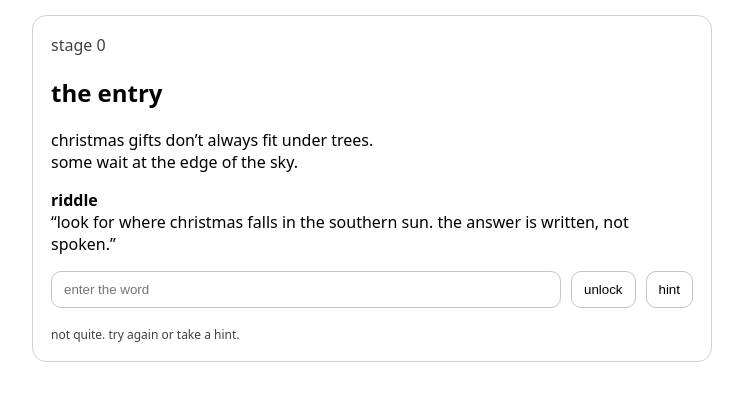
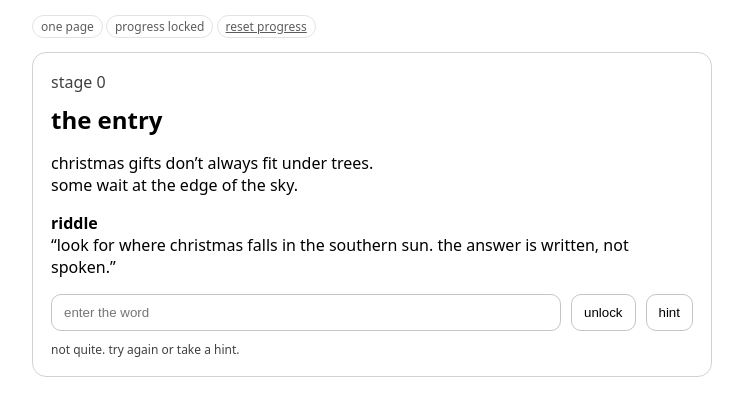
Before and after one commit to mackmar134/xmas-hunt, a plain HTML site: page index.html in a window 1280 px wide. Both pictures are taken after a click on the button "unlock". Shown: the part 55-470 px from the top of the page, without its empty margins (268-1011 px from the left). Drawn offline with Linux system fonts and the light colour scheme.

Commit message:
initial scavenger hunt

```diff
--- a/index.html
+++ b/index.html
@@ -9,26 +9,41 @@
     body { margin:0; font-family: system-ui, -apple-system, Segoe UI, Roboto, Arial, sans-serif; }
     main { max-width: 680px; margin: 0 auto; padding: 28px 18px 64px; }
     h1 { font-size: 18px; letter-spacing: .08em; text-transform: lowercase; margin: 0 0 18px; opacity: .9; }
+    h2 { margin: 10px 0 10px; }
     .card { border: 1px solid rgba(127,127,127,.35); border-radius: 14px; padding: 18px; margin: 14px 0; }
     .muted { opacity: .75; }
-    .row { display:flex; gap:10px; flex-wrap: wrap; align-items: center; }
+    .row { display:flex; gap:10px; flex-wrap: wrap; align-items: center; margin-top: 10px; }
     input { flex: 1 1 240px; padding: 10px 12px; border-radius: 10px; border: 1px solid rgba(127,127,127,.45); background: transparent; }
     button { padding: 10px 12px; border-radius: 10px; border: 1px solid rgba(127,127,127,.45); background: transparent; cursor: pointer; }
     button:hover { filter: brightness(1.05); }
     .hint { margin-top: 10px; display:none; }
-    .footer { margin-top: 18px; font-size: 12px; opacity: .75; }
+    .footer { margin-top: 10px; font-size: 12px; opacity: .75; }
+    a { color: inherit; }
     .hidden { display:none; }
+    .pill { display:inline-block; padding:2px 8px; border:1px solid rgba(127,127,127,.35); border-radius: 999px; font-size: 12px; opacity:.85; }
   </style>
 </head>
 <body>
   <main>
     <h1>christmas // scavenger</h1>
 
+    <div class="footer muted">
+      <span class="pill">one page</span>
+      <span class="pill">progress locked</span>
+      <span class="pill"><a href="#" id="reset">reset progress</a></span>
+    </div>
+
+    <!-- STAGE 0 -->
     <section class="card stage" id="s0">
       <div class="muted">stage 0</div>
       <h2>the entry</h2>
-      <p>christmas gifts don’t always fit under trees.<br/>some wait at the edge of the sky.</p>
-      <p><strong>riddle</strong><br/>“look for where christmas falls in the southern sun. the answer is written, not spoken.”</p>
+      <p>
+        christmas gifts don’t always fit under trees.<br/>
+        some wait at the edge of the sky.
+      </p>
+      <p><strong>riddle</strong><br/>
+        “look for where christmas falls in the southern sun. the answer is written, not spoken.”
+      </p>
 
       <div class="row">
         <input id="a0" autocomplete="off" placeholder="enter the word" />
@@ -39,11 +54,16 @@
       <div class="footer" id="m0"></div>
     </section>
 
+    <!-- STAGE 1 -->
     <section class="card stage hidden" id="s1">
       <div class="muted">stage 1</div>
       <h2>distance & time</h2>
-      <p><strong>riddle</strong><br/>“two places. one day. midnight arrives twice, but not together.”</p>
-      <p class="muted">find the time difference between your city and mine on christmas day. submit the number.</p>
+      <p><strong>riddle</strong><br/>
+        “two places. one day. midnight arrives twice, but not together.”
+      </p>
+      <p class="muted">
+        find the time difference between your city and mine on christmas day. submit the number.
+      </p>
 
       <div class="row">
         <input id="a1" autocomplete="off" placeholder="e.g., 14" />
@@ -54,11 +74,16 @@
       <div class="footer" id="m1"></div>
     </section>
 
+    <!-- STAGE 2 -->
     <section class="card stage hidden" id="s2">
       <div class="muted">stage 2</div>
       <h2>the leap</h2>
-      <p><strong>riddle</strong><br/>“fear disappears the moment you stop standing still. find the place where falling becomes flying.”</p>
-      <p class="muted">go to the video i linked you. the code is hidden in the description.</p>
+      <p><strong>riddle</strong><br/>
+        “fear disappears the moment you stop standing still. find the place where falling becomes flying.”
+      </p>
+      <p class="muted">
+        go to the video i linked you. the code is hidden in the description.
+      </p>
 
       <div class="row">
         <input id="a2" autocomplete="off" placeholder="enter the phrase" />
@@ -69,11 +94,16 @@
       <div class="footer" id="m2"></div>
     </section>
 
+    <!-- STAGE 3 -->
     <section class="card stage hidden" id="s3">
       <div class="muted">stage 3</div>
       <h2>the extra seat</h2>
-      <p><strong>riddle</strong><br/>“some gifts are heavier when carried alone. one more place was reserved.”</p>
-      <p class="muted">the clue is in the photo’s details (not the pixels).</p>
+      <p><strong>riddle</strong><br/>
+        “some gifts are heavier when carried alone. one more place was reserved.”
+      </p>
+      <p class="muted">
+        the clue is in the photo’s details (not the pixels).
+      </p>
 
       <div class="row">
         <input id="a3" autocomplete="off" placeholder="enter the word" />
@@ -84,10 +114,14 @@
       <div class="footer" id="m3"></div>
     </section>
 
+    <!-- FINAL -->
     <section class="card stage hidden" id="final">
       <div class="muted">final</div>
       <h2>open when ready</h2>
-      <p>this is the part where i wish i was there in person.<br/>but i can still give you a reason to look up.</p>
+      <p>
+        this is the part where i wish i was there in person.<br/>
+        but i can still give you a reason to look up.
+      </p>
 
       <p><strong>your gift</strong></p>
       <ul>
@@ -96,11 +130,14 @@
         <li>voucher 3 (for your brother): <span>[paste voucher text here]</span></li>
       </ul>
 
-      <p class="muted">this isn’t a gift to open. it’s a memory waiting to happen.</p>
+      <p class="muted">
+        this isn’t a gift to open. it’s a memory waiting to happen.
+      </p>
     </section>
   </main>
 
 <script>
+  // ===== CONFIG (replace answers later) =====
   const stages = [
     { id:"s0", next:"s1", answers:["summer"], hints:[
       "it’s not on this page—it's in something i wrote for you.",
@@ -124,23 +161,39 @@
     ]}
   ];
 
-  function norm(s){ return (s||"").toString().trim().toLowerCase().replace(/\s+/g," "); }
+  // ===== PROGRESS LOCK =====
+  const stageIds = ["s0","s1","s2","s3","final"];
+  const KEY = "xmas_unlocked"; // avoid collisions
+
+  function getUnlocked() {
+    return Number(localStorage.getItem(KEY) || "0"); // 0 = s0
+  }
+  function setUnlocked(n) {
+    localStorage.setItem(KEY, String(n));
+  }
+  if (localStorage.getItem(KEY) === null) setUnlocked(0);
+
+  // ===== HELPERS =====
+  function norm(s){
+    return (s||"").toString().trim().toLowerCase().replace(/\s+/g," ");
+  }
 
   function showStage(stageId){
-    document.querySelectorAll(".stage").forEach(el=>el.classList.add("hidden"));
+    document.querySelectorAll(".stage").forEach(el => el.classList.add("hidden"));
     const el = document.getElementById(stageId);
     if (el) el.classList.remove("hidden");
-    location.hash = stageId==="s0" ? "" : "#"+stageId;
+    // keep URL informative; lock is enforced by route()
+    location.hash = stageId === "s0" ? "" : "#" + stageId;
   }
 
   function hint(i){
     const h = document.getElementById("h"+i);
     const m = document.getElementById("m"+i);
-    const used = Number(h.dataset.used||"0");
-    const nextHint = stages[i].hints[Math.min(used, stages[i].hints.length-1)];
+    const used = Number(h.dataset.used || "0");
+    const nextHint = stages[i].hints[Math.min(used, stages[i].hints.length - 1)];
     h.textContent = "hint: " + nextHint;
     h.style.display = "block";
-    h.dataset.used = String(used+1);
+    h.dataset.used = String(used + 1);
     if (m) m.textContent = "";
   }
 
@@ -152,6 +205,10 @@
 
     if (ok){
       m.textContent = "unlocked.";
+
+      const nextIndex = Math.min(i + 1, stageIds.length - 1);
+      setUnlocked(Math.max(getUnlocked(), nextIndex));
+
       showStage(stages[i].next);
     } else {
       m.textContent = "not quite. try again or take a hint.";
@@ -163,13 +220,30 @@
 
   function route(){
     const hash = (location.hash||"").replace("#","").trim();
-    if (!hash) return showStage("s0");
-    const allowed = ["s0","s1","s2","s3","final"];
-    if (allowed.includes(hash)) showStage(hash);
-    else showStage("s0");
+    const requestedIndex = hash ? stageIds.indexOf(hash) : 0;
+
+    const unlocked = getUnlocked();
+    const safeIndex =
+      (requestedIndex !== -1 && requestedIndex <= unlocked) ? requestedIndex : unlocked;
+
+    showStage(stageIds[safeIndex]);
   }
+
   window.addEventListener("hashchange", route);
   route();
+
+  document.getElementById("reset").addEventListener("click", (e) => {
+    e.preventDefault();
+    setUnlocked(0);
+    // clear hints/messages/inputs for clean testing
+    for (let i=0; i<4; i++){
+      const a = document.getElementById("a"+i); if (a) a.value = "";
+      const h = document.getElementById("h"+i); if (h) { h.style.display="none"; h.textContent=""; h.dataset.used="0"; }
+      const m = document.getElementById("m"+i); if (m) m.textContent="";
+    }
+    location.hash = "";
+    route();
+  });
 </script>
 </body>
 </html>
```
